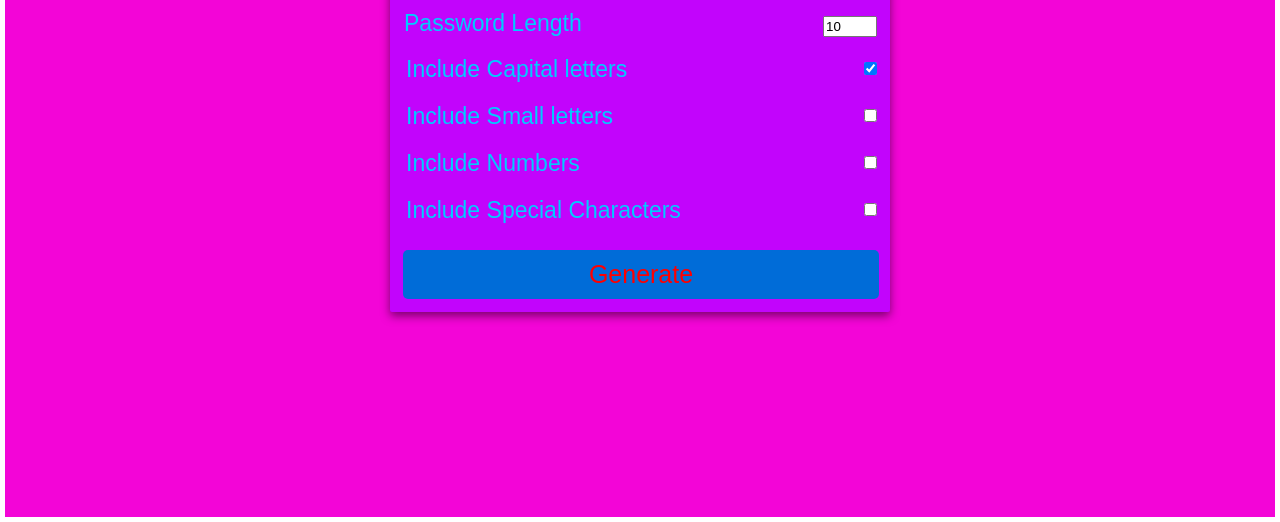
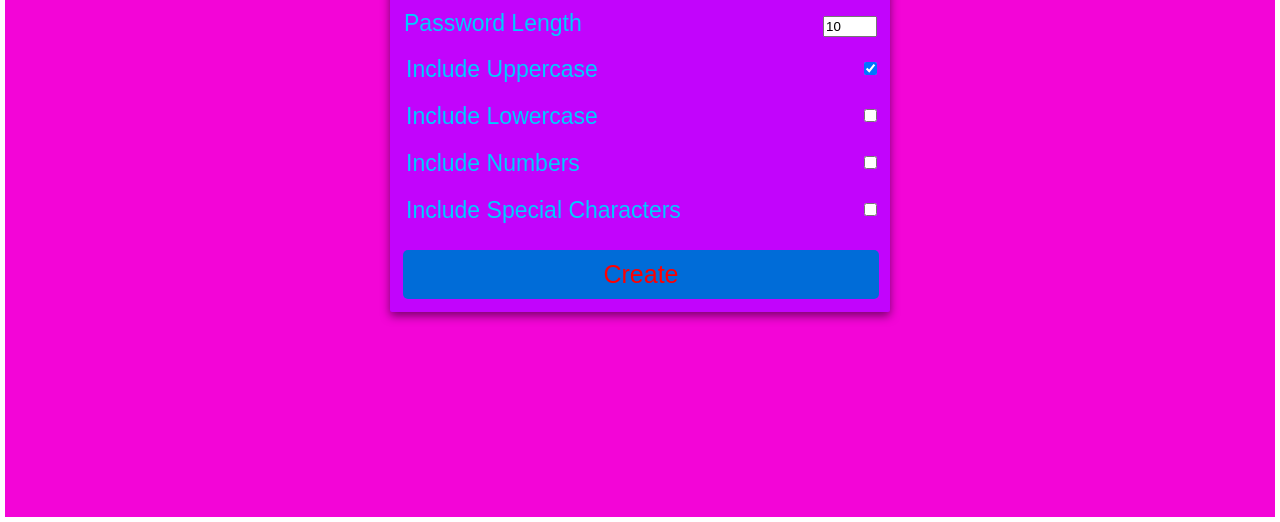
Before and after one commit to Kallangouda/Random-password, a plain HTML site: page index.html in a window 1280 px wide. Shown: the part 288-810 px from the top of the page. Drawn offline with Linux system fonts and the light colour scheme.

Commit message:
Update index.html

```diff
--- a/index.html
+++ b/index.html
@@ -24,7 +24,7 @@
             <div class="row">
                 <label for="upper-case">
                     <div class="left">
-                        Include Capital letters
+                        Include Uppercase
                     </div>
                 </label>
                 <div class="right">
@@ -34,7 +34,7 @@
             <div class="row">
                 <label for="lower-case">
                     <div class="left">
-                        Include Small letters
+                        Include Lowercase
                     </div>
                 </label>
                 <div class="right">
@@ -63,7 +63,7 @@
             </div>
             <div class="row">
                 <button id="btn">
-                    Generate
+                    Create
                 </button>
             </div>
         </div>
```
